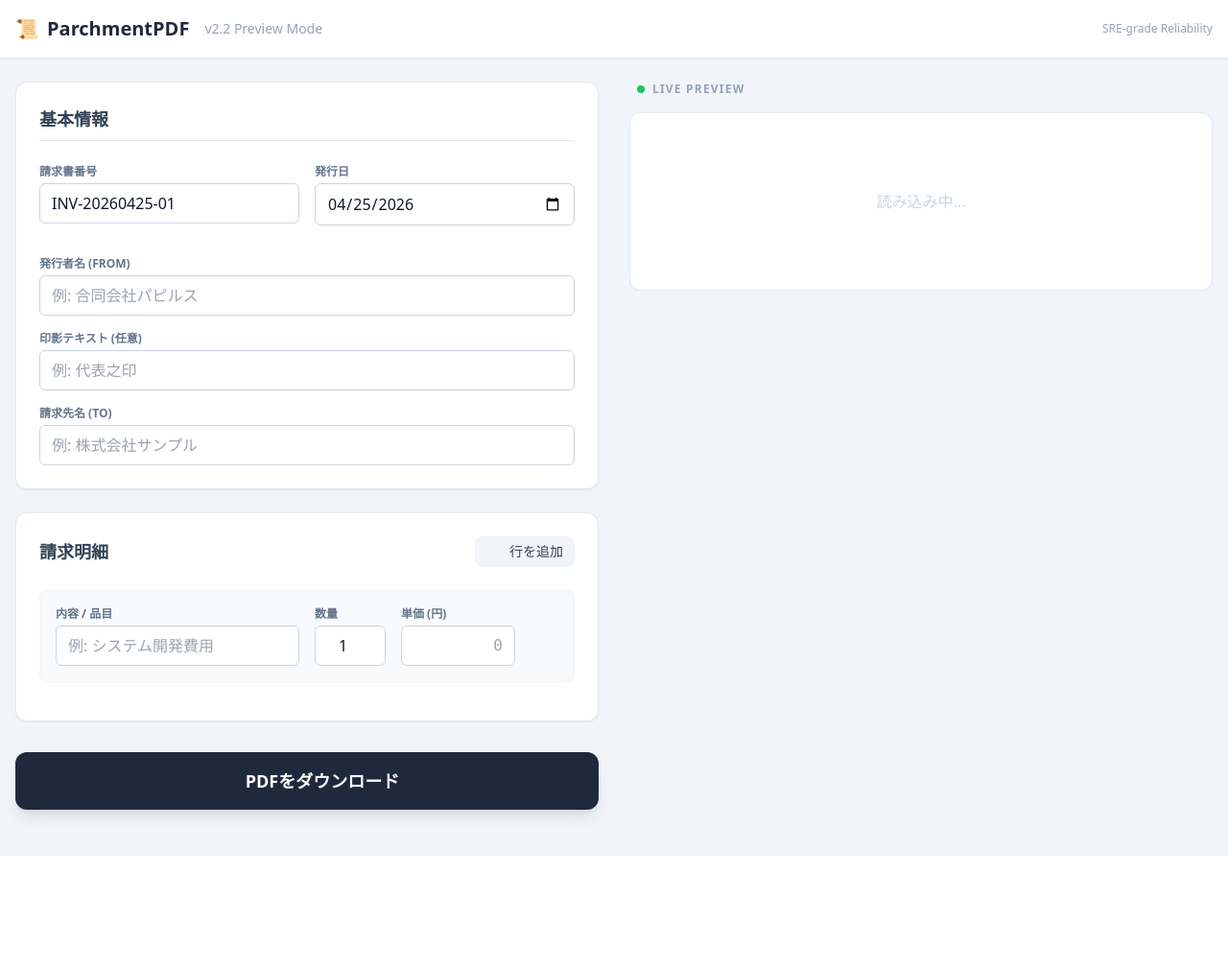
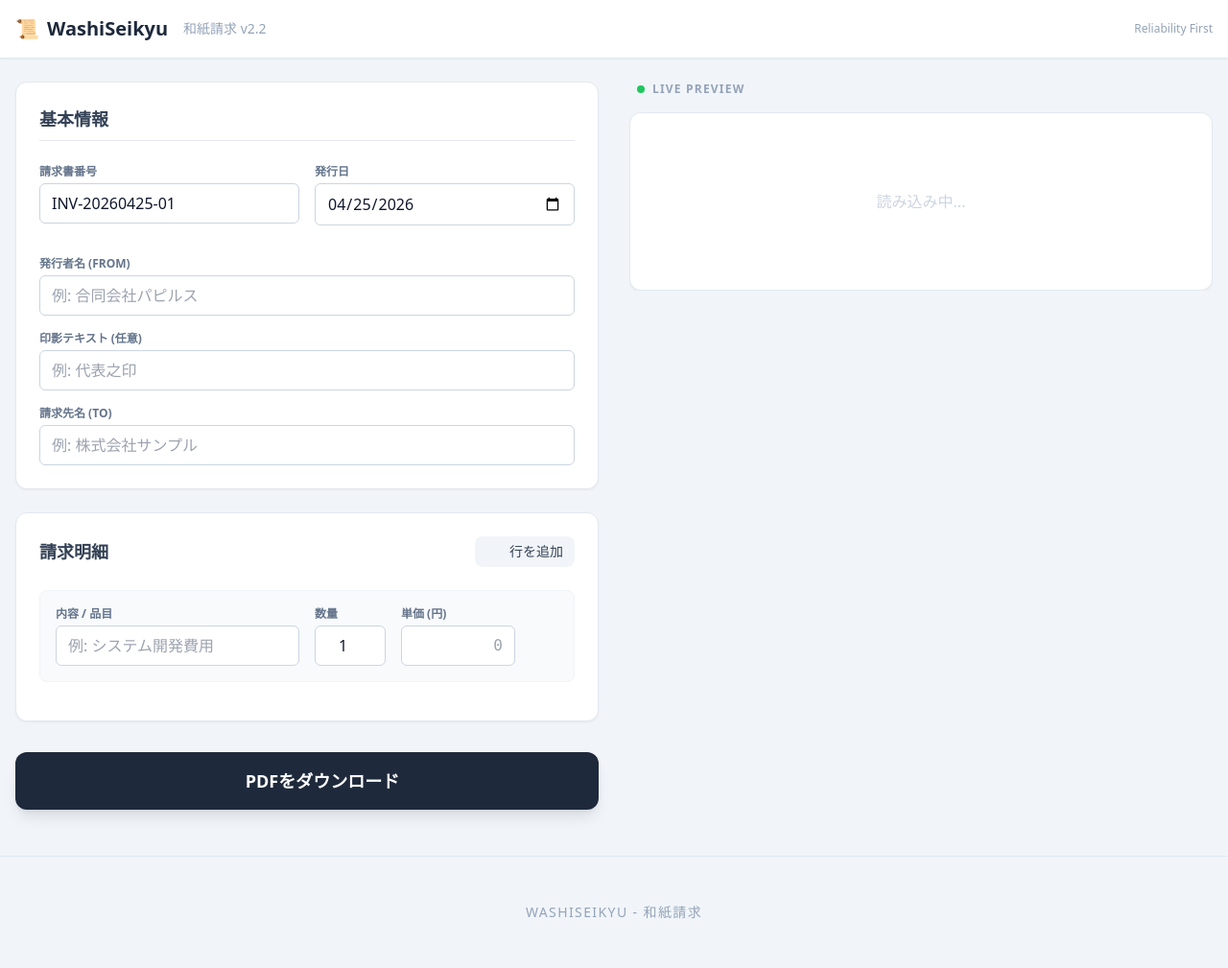
Before and after one commit to urchin-hat/ParchmentPDF, a FastAPI app: page / in a window 1280 px wide. Shown: the whole page at 96% size. Before the commit the page ends 892 px from the top, so only its background shows below. Run offline with FastAPI, Linux system fonts and the light colour scheme; some libraries are stand-ins or nearby versions.

Commit message:
docs: rename project to WashiSeikyu

```diff
--- a/main.py
+++ b/main.py
@@ -8,7 +8,7 @@ from datetime import date
 from typing import List, Optional
 import io
 
-app = FastAPI(title="ParchmentPDF - Invoice Generator")
+app = FastAPI(title="WashiSeikyu - 和紙請求")
 
 app.mount("/static", StaticFiles(directory="static"), name="static")
 templates = Jinja2Templates(directory="templates")
--- a/pyproject.toml
+++ b/pyproject.toml
@@ -1,5 +1,5 @@
 [project]
-name = "parchmentpdf"
+name = "washiseikyu"
 version = "0.1.0"
 description = "Add your description here"
 requires-python = ">=3.12"
--- a/templates/index.html
+++ b/templates/index.html
@@ -3,7 +3,7 @@
 <head>
     <meta charset="UTF-8">
     <meta name="viewport" content="width=device-width, initial-scale=1.0">
-    <title>ParchmentPDF - 請求書ジェネレーター</title>
+    <title>WashiSeikyu - 和紙請求</title>
     <script src="https://unpkg.com/htmx.org@1.9.10"></script>
     <script src="https://cdn.tailwindcss.com"></script>
     <style>
@@ -28,10 +28,10 @@
     <header class="bg-white border-b border-slate-200 py-4 shadow-sm mb-6">
         <div class="container mx-auto px-4 flex justify-between items-center">
             <h1 class="text-xl font-bold text-slate-800 flex items-center gap-2">
-                <span>📜</span> ParchmentPDF <span class="text-sm font-normal text-slate-400 ml-2">v2.2 Preview Mode</span>
+                <span>📜</span> WashiSeikyu <span class="text-sm font-normal text-slate-400 ml-2">和紙請求 v2.2</span>
             </h1>
             <div class="text-xs text-slate-400">
-                SRE-grade Reliability
+                Reliability First
             </div>
         </div>
     </header>
@@ -41,7 +41,6 @@
 
             <!-- 左カラム: 入力フォーム -->
             <div class="space-y-6">
-                <!-- hx-trigger="load" を追加して初期表示時にもプレビューを飛ばす -->
                 <form id="invoice-form" action="/generate" method="POST"
                       hx-post="/preview" hx-target="#preview-area"
                       hx-trigger="load, change delay:200ms, keyup delay:500ms from:input, keyup delay:500ms from:textarea">
@@ -126,7 +125,6 @@
                     <div class="htmx-indicator text-xs text-slate-400 animate-pulse">更新中...</div>
                 </div>
                 <div id="preview-area" class="origin-top transition-all duration-300">
-                    <!-- HTMXによってここに fragments/invoice_preview.html が挿入される -->
                     <div class="bg-white p-20 shadow-sm border border-slate-200 rounded-xl text-center text-slate-300">
                         読み込み中...
                     </div>
@@ -135,5 +133,13 @@
 
         </div>
     </main>
+
+    <footer class="mt-auto py-12 border-t border-slate-200 text-center">
+        <div class="container mx-auto px-4">
+            <p class="text-slate-400 text-sm font-medium uppercase tracking-widest">
+                WashiSeikyu - 和紙請求
+            </p>
+        </div>
+    </footer>
 </body>
 </html>
```
Also changed, not shown: README.md.
